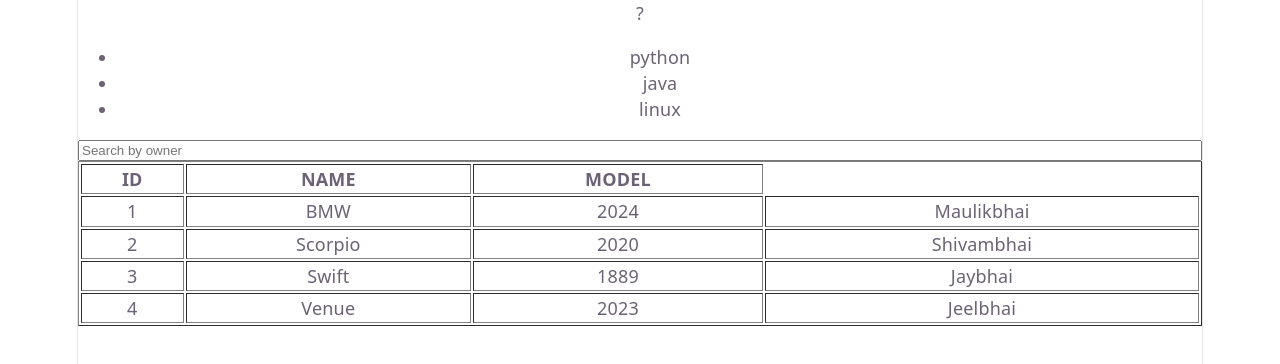
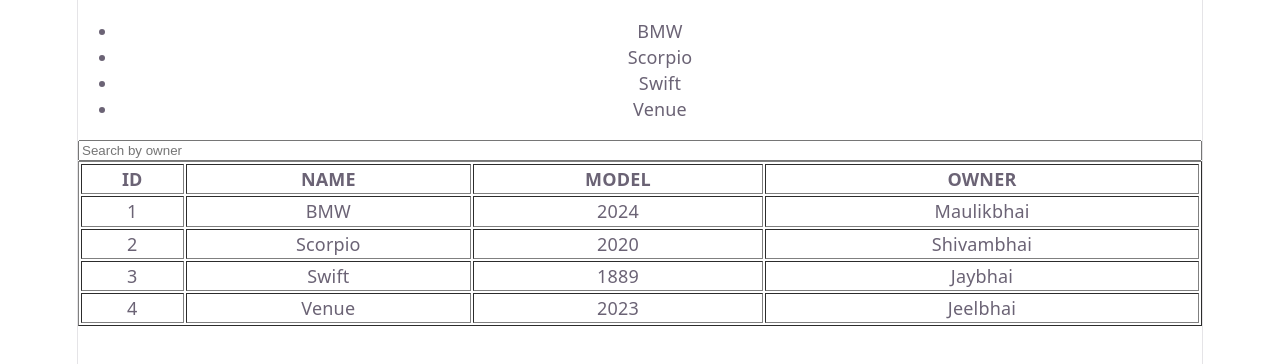
Before and after one commit to DEVJI708/React-lecture, a React (Vite) app: page / in a window 1280 px wide. Shown: the top 364 px of the page. Built offline with nearby package versions, Linux system fonts and the light colour scheme.

Commit message:
15/7 useMemo

```diff
--- a/src/Loop.jsx
+++ b/src/Loop.jsx
@@ -1,31 +1,40 @@
-import { useState } from "react";
+import { useState, useMemo } from "react";
 
-export default function Loop(){
+export default function Loop() {
 
-    const subject = ["python","java","linux"]; //array
-
-    const [search,setsearch]= useState("");
 
     const car = [
-        {'id':1 , 'name' : "BMW" , 'model' :2024 ,'owner' : "Maulikbhai"},
-        {'id':2 , 'name' : "Scorpio" , 'model' :2020 , 'owner' :"Shivambhai"},
-        {'id':3 , 'name' : "Swift" , 'model' :1889 , 'owner' :"Jaybhai"},
-        {'id':4 , 'name' : "Venue" , 'model' :2023 , 'owner' :"Jeelbhai"}
-    ] //array of object
+        { id: 1, name: "BMW", model: 2024, owner: "Maulikbhai" },
+        { id: 2, name: "Scorpio", model: 2020, owner: "Shivambhai" },
+        { id: 3, name: "Swift", model: 1889, owner: "Jaybhai" },
+        { id: 4, name: "Venue", model: 2023, owner: "Jeelbhai" }
+    ];
 
-    const filtered = car.filter(element =>
+    const [search, setsearch] = useState("");
+
+
+    const filtered = useMemo(() => {
+        return car.filter((element) =>
             element.owner.toLowerCase().includes(search.toLowerCase())
         );
+    }, [search]);
 
-    return(
-        <>?
+    return (
+        <>
             <ul>
-            {subject.map((element,index)=>(
-                <li key={index}>{element}</li>
+                {car.map((element) => (
+                    <li key={element.id}>
+                        {element.name}
+                    </li>
                 ))}
             </ul>
 
-         <input type="text" placeholder="Search by owner" value={search} onChange={(e) => setsearch(e.target.value)}/>
+            <input
+                type="text"
+                placeholder="Search by owner"
+                value={search}
+                onChange={(e) => setsearch(e.target.value)}
+            />
 
             <table border="1">
                 <thead>
@@ -33,6 +42,7 @@
                         <th>ID</th>
                         <th>NAME</th>
                         <th>MODEL</th>
+                        <th>OWNER</th>
                     </tr>
                 </thead>
 
@@ -53,7 +63,6 @@
                     )}
                 </tbody>
             </table>
-
         </>
-    )
+    );
 }
```
Lines whose indentation alone changed are shown as unchanged.
